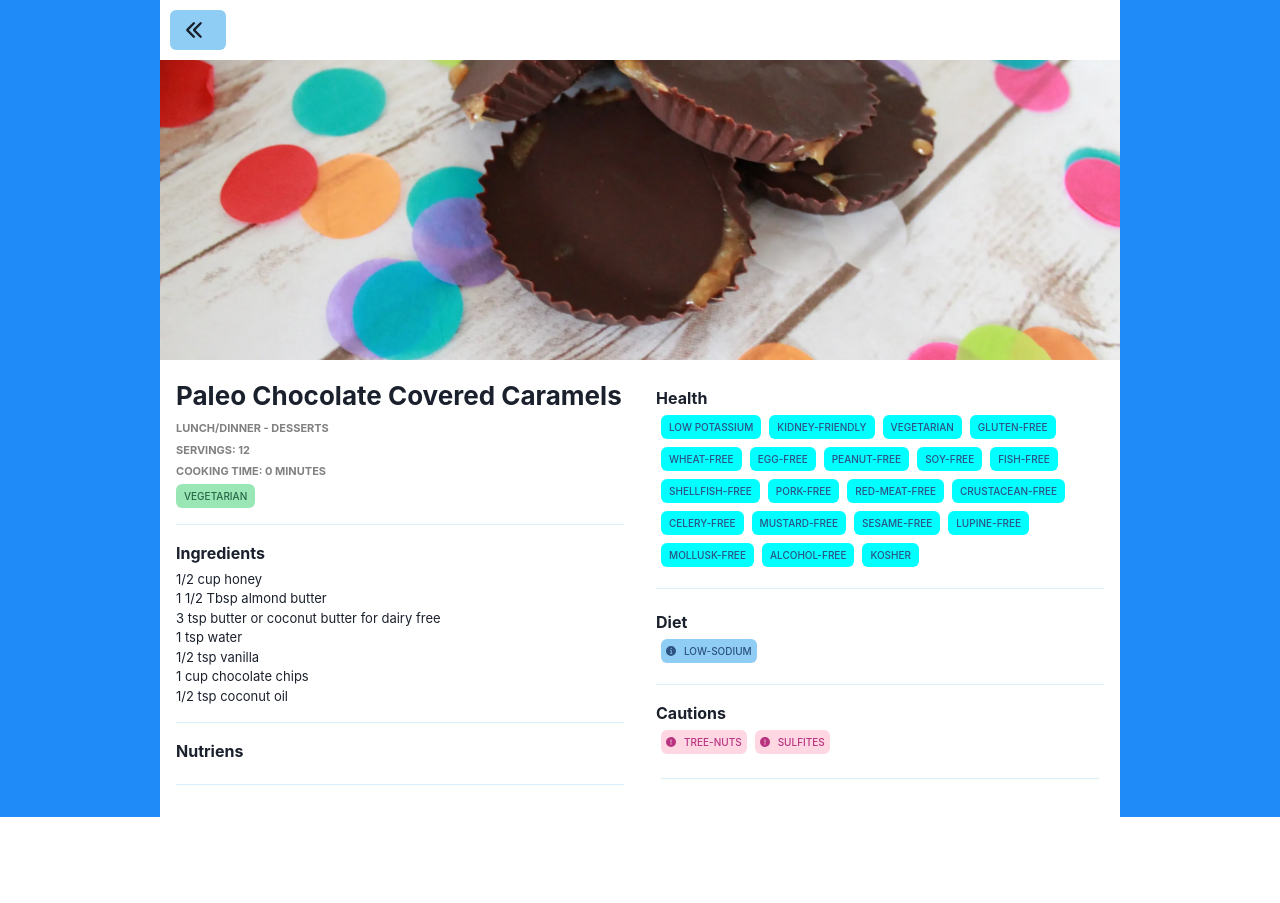
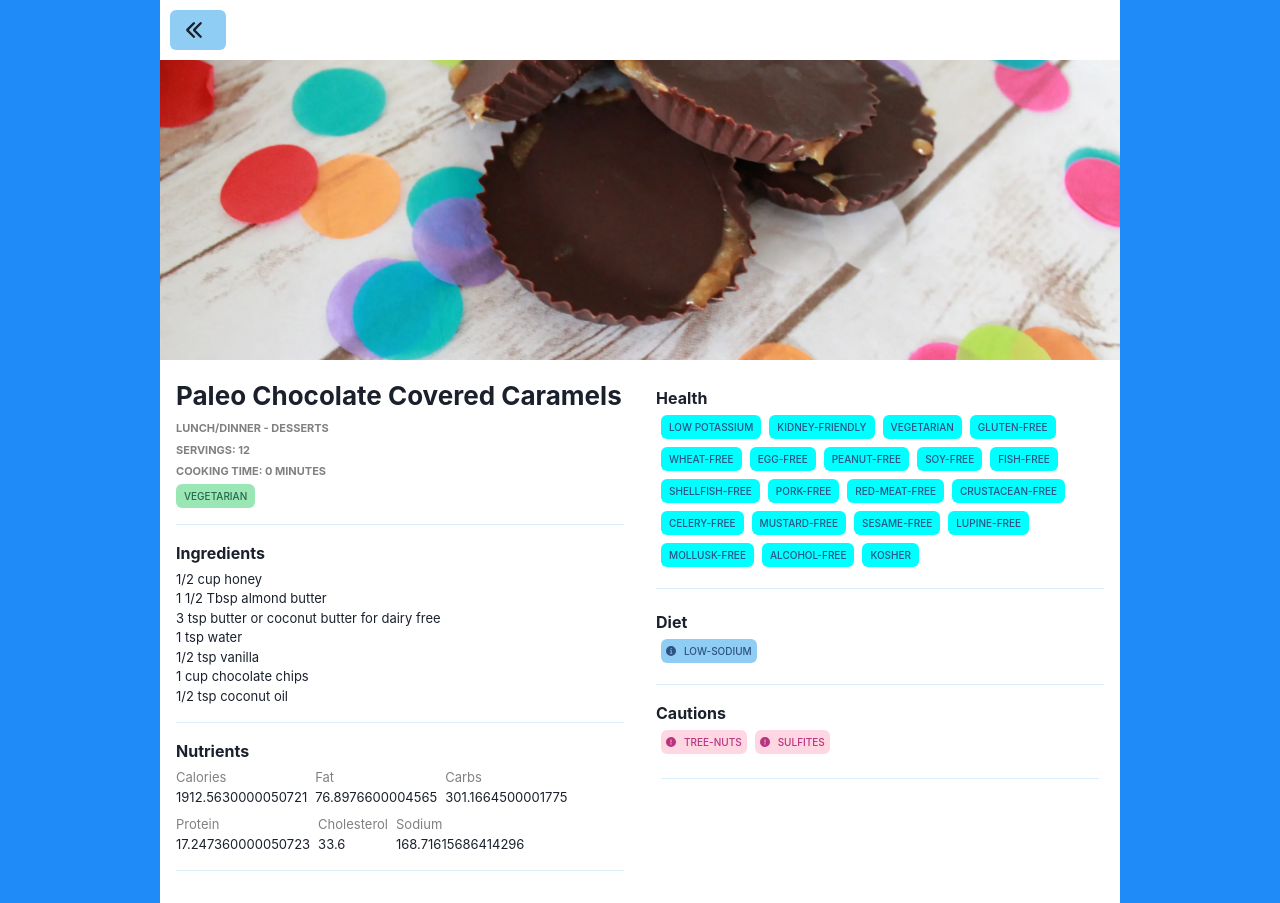
Before and after one commit to CartierKray/Recipe-Checker, a React (Vite) app: page / in a window 1280 px wide. Both pictures are taken after a click on the element 217 px from the left and 403 px from the top of the page. Before the commit the page ends 817 px from the top, so only its background shows below. Built offline with nearby package versions, Linux system fonts and the light colour scheme.

Commit message:
Upload Recipe Checker

```diff
--- a/src/components/RecipeChoice.jsx
+++ b/src/components/RecipeChoice.jsx
@@ -104,8 +104,48 @@ export const RecipeChoice = ({ choice, onClick }) => {
               </Box>
               <DivideLine />
               <Text pb={"5px"} fontWeight={"bold"}>
-                Nutriens
+                Nutrients
               </Text>
+
+              <Flex flexWrap={"wrap"} gap={"2"}>
+                <Text fontSize={"small"}>
+                  <Text color={"grey"}>
+                    Calories <br />
+                  </Text>
+                  {choice.recept.totalNutrients.ENERC_KCAL.quantity}
+                </Text>
+                <Text fontSize={"small"}>
+                  <Text color={"grey"}>
+                    Fat <br />
+                  </Text>
+                  {choice.recept.totalNutrients.FAT.quantity}
+                </Text>
+                <Text fontSize={"small"}>
+                  <Text color={"grey"}>
+                    Carbs <br />
+                  </Text>
+                  {choice.recept.totalNutrients.CHOCDF.quantity}
+                </Text>
+                <Text fontSize={"small"}>
+                  <Text color={"grey"}>
+                    Protein
+                    <br />
+                  </Text>
+                  {choice.recept.totalNutrients.PROCNT.quantity}
+                </Text>
+                <Text fontSize={"small"}>
+                  <Text color={"grey"}>
+                    Cholesterol <br />
+                  </Text>
+                  {choice.recept.totalNutrients.CHOLE.quantity}
+                </Text>
+                <Text fontSize={"small"}>
+                  <Text color={"grey"}>
+                    Sodium <br />
+                  </Text>
+                  {choice.recept.totalNutrients.NA.quantity}
+                </Text>
+              </Flex>
 
               <DivideLine />
             </Flex>
--- a/src/components/RecipeSearch.jsx
+++ b/src/components/RecipeSearch.jsx
@@ -21,6 +21,7 @@ export const RecipeSearch = ({ onClick }) => {
     })
     .map((recept) => (
       <Box
+        _hover={{ bg: "yellow.50" }}
         key={recept.id}
         maxW={250}
         bg={"white"}
```
